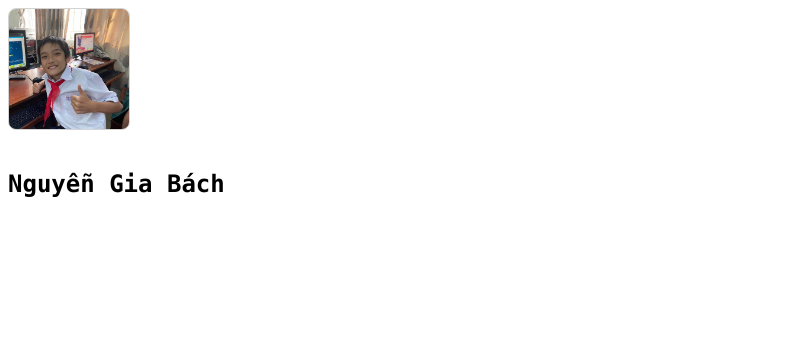
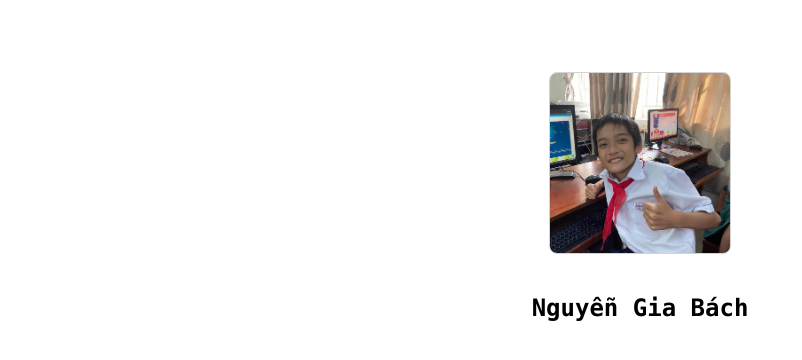
Before and after one commit to nguyengiabach1201/nguyengiabach1201.github.io, a plain HTML site: page index.html in a window 1280 px wide. Shown: the whole page, without its empty margins (0-802 px from the left). Drawn offline with Linux system fonts and the light colour scheme.

Commit message:
Update style.css

```diff
--- a/src/style.css
+++ b/src/style.css
@@ -3,9 +3,13 @@ html {
   width: 100%;
 }
 
-p,
-h1 {
+section {
   font-family: 'Roboto Mono', Menlo, monospace;
+  text-align: center;
+  width: 100%;
+  max-width: 600px;
+  margin: auto;
+  margin-top: 72px;
 }
 
 .photo-and-name {
@@ -14,8 +18,8 @@ h1 {
 }
 
 .photo-and-name>img {
-  height: 120px;
-  width: 120px;
+  height: 180px;
+  width: 180px;
   object-fit: cover;
   margin-bottom: 16px;
   border-radius: 8px;
```
